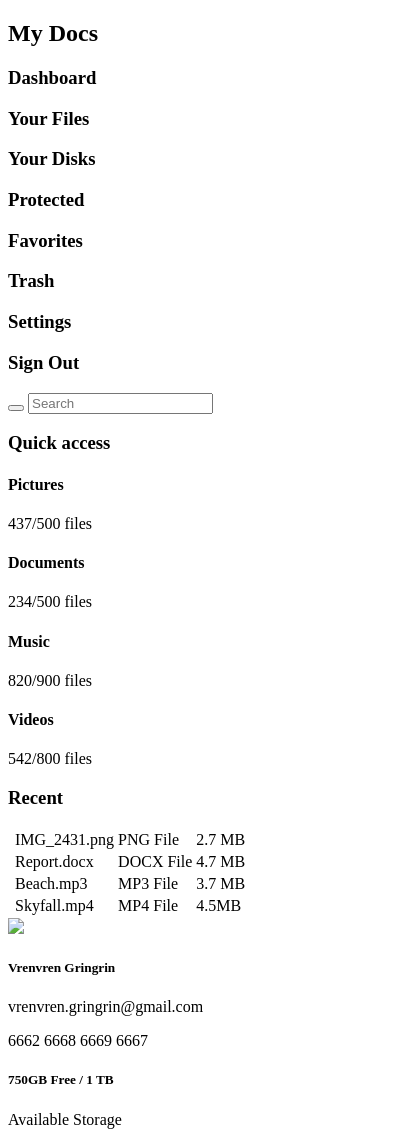
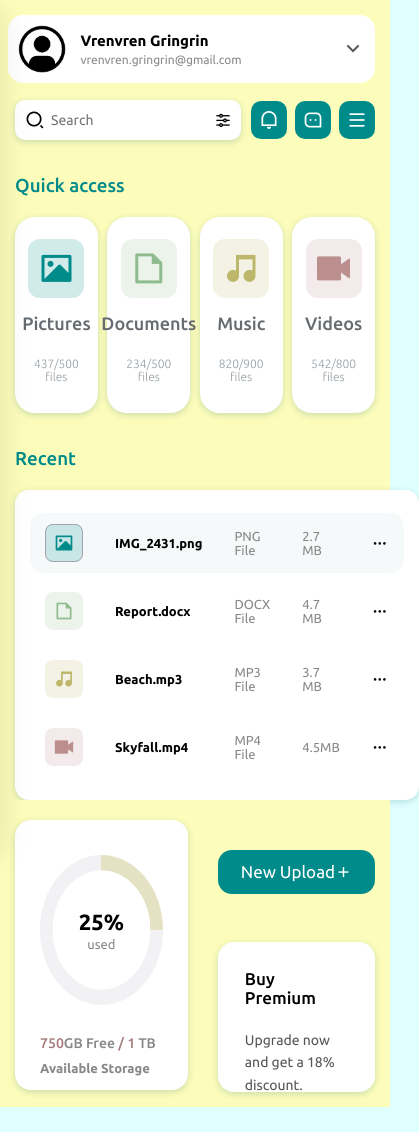
Before and after one commit to tpreisig/file-sharing-plateform, a plain HTML site: page index.html in a window 390 px wide. Shown: the top 1132 px of the page, 419 px wide, since content can reach past the window. After the commit the page ends 1108 px from the top, so only its background shows below. Drawn offline with nearby package versions, Linux system fonts and the light colour scheme.

Commit message:
Added all the code for the styling and designing of the plateform.

```diff
--- a/index.html
+++ b/index.html
@@ -3,6 +3,8 @@
 <head>
     <meta charset="UTF-8">
     <meta name="viewport" content="width=device-width, initial-scale=1.0">
+    <link rel="stylesheet" href="./style.css">
+    <link rel="stylesheet" href="https://cdnjs.cloudflare.com/ajax/libs/remixicon/4.2.0/remixicon.min.css">
     <title>File Sharing Plateform</title>
 </head>
 <body>
@@ -123,11 +125,10 @@
     <div class="right-section">
         <div class="profile">
             <div class="info">
-                <img src="assets/portrait.jpeg" width="200">
+                <img src="assets/user.png" width="200">
                 <div class="account">
                     <h5>Vrenvren Gringrin</h5>
                     <p>vrenvren.gringrin@gmail.com</p>
-                    <p>6662 6668 6669 6667</p>
                 </div>
             </div>
             <i class="ri-arrow-down-s-line"></i>
--- /dev/null
+++ b/style.css
@@ -0,0 +1,598 @@
+@import url("https://fonts.googleapis.com/css2?family=Poppins:ital,wght@0,100;0,200;0,300;0,400;0,500;0,600;0,700;0,800;0,900;1,100;1,200;1,300;1,400;1,500;1,600;1,700;1,800;1,900&family=Ubuntu:ital,wght@0,300;0,400;0,500;0,700;1,300;1,400;1,500;1,700&display=swap");
+
+* {
+  margin: 0;
+  padding: 0;
+  box-sizing: border-box;
+  font-family: "Ubuntu", sans-serif;
+}
+
+body {
+  display: flex;
+  height: 100vh;
+  background: lightcyan;
+}
+
+.left-section {
+  background: #fff;
+  width: 170px;
+  display: flex;
+  flex-direction: column;
+  align-items: center;
+  justify-content: space-between;
+  height: 100%;
+  padding: 25px 10px;
+  transition: all 0.3s ease;
+}
+.left-section h2 {
+  color: darkcyan;
+  margin-bottom: 15px;
+  text-align: center;
+}
+.left-section .sidebar {
+  flex-direction: column;
+  gap: 30px;
+  display: flex;
+}
+.left-section .sidebar .item,
+.sign-out {
+  display: flex;
+  flex-direction: row;
+  align-items: center;
+  justify-content: flex-start;
+  align-items: center;
+  gap: 6px;
+  color: darkslateblue;
+  cursor: pointer;
+  transition: all 0.3s ease;
+}
+.left-section .sidebar .item.active h3,
+.left-section .sidebar .item.active i,
+.left-section .sidebar .item:hover,
+.left-section .sign-out:hover {
+  color: rgb(82, 171, 181);
+}
+
+.left-section .sidebar .item h3,
+.left-section .sign-out h3 {
+  font-size: 15px;
+  font-weight: 500;
+}
+.left-section .sidebar .item i,
+.left-section .sign-out i {
+  font-size: 22px;
+}
+
+.main {
+  flex: 6;
+  padding: 25px;
+}
+
+.main .header {
+  display: flex;
+  align-items: center;
+  justify-content: space-between;
+}
+
+.main .header .search {
+  background: #fff;
+  display: flex;
+  align-items: center;
+  width: 75%;
+  padding: 8px 10px;
+  border-radius: 10px;
+  box-shadow: 0 2px 6px rgba(0, 100, 100, 0.2);
+}
+.main .header .search button {
+  font-size: 20px;
+  border: none;
+  background: transparent;
+}
+.main .header .search input {
+  padding: 4px 6px;
+  font-size: 14px;
+  border: none;
+  outline: none;
+  width: 100%;
+}
+
+.main .header .search i {
+  cursor: pointer;
+}
+
+.main .header .icon-btns {
+  display: flex;
+  gap: 8px;
+}
+
+.main .header .icon-btns i {
+  font-size: 20px;
+  background: darkcyan;
+  padding: 8px;
+  color: #fff;
+  border-radius: 10px;
+  cursor: pointer;
+  transition: all 0.3s ease;
+}
+
+.main .header .icon-btns i:hover {
+  background: rgb(1, 115, 115);
+}
+
+.main .header .icon-btns i#menu-btn {
+  display: none;
+}
+.right-section {
+  flex: 2;
+}
+
+.main .separator {
+  margin: 35px 0 20px;
+  font-weight: 500;
+  color: darkcyan;
+}
+
+.main .quick-access {
+  display: flex;
+  justify-content: space-around;
+  cursor: pointer;
+}
+.main .quick-access .item {
+  background: #fff;
+  width: 20%;
+  padding: 20px;
+  display: flex;
+  flex-direction: column;
+  align-items: center;
+  justify-content: center;
+  border: 2px solid transparent;
+  border-radius: 20px;
+  transition: all 0.3s ease;
+  box-shadow: 0 2px 6px rgba(0, 100, 100, 0.2);
+}
+
+.main .quick-access .item:hover {
+  box-shadow: none;
+  border-color: #888;
+}
+
+.main .quick-access .item i {
+  font-size: 46px;
+  padding: 10px;
+  border-radius: 12px;
+}
+
+.main .quick-access .item:nth-child(1) i,
+.main table tbody tr:nth-child(1) td.icon i {
+  color: darkcyan;
+  background: rgba(0, 139, 139, 0.18);
+}
+.main .quick-access .item:nth-child(2) i,
+.main table tbody tr:nth-child(2) td.icon i {
+  color: darkseagreen;
+  background: rgba(143, 188, 143, 0.18);
+}
+.main .quick-access .item:nth-child(3) i,
+.main table tbody tr:nth-child(3) td.icon i {
+  color: darkkhaki;
+  background: rgba(189, 183, 107, 0.18);
+}
+.main .quick-access .item:nth-child(4) i,
+.main table tbody tr:nth-child(4) td.icon i {
+  color: rosybrown;
+  background: rgba(188, 143, 143, 0.18);
+}
+
+.main .quick-access .item h4 {
+  font-size: 18px;
+  font-weight: 500;
+  color: rgb(101, 107, 112);
+  margin: 15px 0 8px;
+}
+.main .quick-access .item p {
+  color: rgb(148, 156, 162);
+  font-size: 18px;
+  font-weight: 200;
+  margin: 15px 0 8px;
+}
+
+.main table {
+  background: #fff;
+  padding: 15px;
+  width: 100%;
+  border-radius: 14px;
+  box-shadow: 0 2px 6px rgba(0, 100, 100, 0.2);
+  border-spacing: 0 8px;
+}
+
+.main table tbody tr {
+  cursor: pointer;
+  transition: all 0.3s ease;
+}
+
+.main table tbody tr.selected,
+.main table tbody tr:hover {
+  border-radius: 14px;
+  background: rgba(243, 247, 247, 0.7);
+}
+
+.main table tbody tr td {
+  padding: 16px;
+}
+
+.main table tbody tr td.icon i {
+  font-size: 20px;
+  padding: 8px;
+  color: dodgerblue;
+  border: 1px solid transparent;
+  border-radius: 8px;
+  transition: all 0.3s ease;
+}
+
+.main table tbody tr.selected td.icon i,
+.main table tbody tr:hover td.icon i {
+  border-color: rgb(163, 162, 174);
+}
+
+.main table tbody tr td.name {
+  font-weight: 700;
+  font-size: 14px;
+  color: rgba(0, 0, 0.4);
+}
+.main table tbody tr td.extension,
+.main table tbody tr td.size {
+  color: #888;
+  font-size: 14px;
+}
+
+.main table tbody tr td:first-child {
+  border-radius: 14px 0 0 14px;
+  padding-left: 15px;
+}
+
+.main table tbody tr td:last-child {
+  border-radius: 0 14px 14px 0;
+}
+
+.right-section {
+  padding: 25px 25px 15px 10px;
+}
+
+.right-section .profile {
+  background: #fff;
+  padding: 10px;
+  display: flex;
+  gap: 14px;
+  align-items: center;
+  justify-content: space-between;
+  border-radius: 15px;
+  margin-bottom: 40px;
+}
+
+.right-section .profile .info {
+  display: flex;
+  align-items: center;
+  gap: 14px;
+}
+
+.right-section .profile .info img {
+  width: 48px;
+  height: 48px;
+  border-radius: 50%;
+  object-fit: cover;
+  object-position: center;
+}
+
+.right-section .profile .info .account h5 {
+  font-size: 15px;
+  margin-bottom: 4px;
+  cursor: pointer;
+}
+
+.right-section .profile .info .account p {
+  font-size: 14px;
+  color: #888;
+}
+
+.right-section .profile > i {
+  font-size: 24px;
+  color: #555;
+  cursor: pointer;
+}
+
+.right-section .widgets {
+  display: flex;
+  flex-direction: column;
+}
+
+.right-section .widgets .disk {
+  background: #fff;
+  display: flex;
+  flex-direction: column;
+  justify-content: space-around;
+  height: 300px;
+  padding: 0 25px;
+  border-radius: 16px;
+  box-shadow: 0 2px 6px rgba(0, 100, 100, 0.2);
+}
+
+.right-section .widgets .disk .progress {
+  display: flex;
+  align-items: center;
+  justify-content: center;
+}
+.right-section .widgets .disk .progress .progress-bar {
+  width: 150px;
+  height: 150px;
+  background: radial-gradient(closest-side, #fff 79%, transparent 80% 100%),
+    conic-gradient(rgba(189, 183, 107, 0.4) 25%, rgb(242, 242, 244) 0%);
+  display: flex;
+  flex-direction: column;
+  align-items: center;
+  justify-content: center;
+  gap: 2px;
+  margin-top: 20px;
+  border-radius: 50%;
+}
+.right-section .widgets .disk .progress .progress-bar::before {
+  content: "25%";
+  font-size: 22px;
+  font-weight: 600;
+}
+.right-section .widgets .disk .progress .progress-bar::after {
+  content: "used";
+  font-size: 13px;
+  color: #888;
+}
+.right-section .widgets .disk .info h5 {
+  color: #888;
+  font-weight: 500;
+  font-size: 20px;
+  margin-bottom: 10px;
+}
+
+.right-section .widgets .disk .info h5 span {
+  color: rgb(165, 125, 125);
+}
+
+.right-section .widgets .disk .info p {
+  font-size: 14px;
+  color: #888;
+  font-weight: 700;
+}
+
+.right-section .widgets .bottom {
+  display: flex;
+  flex-direction: column;
+}
+
+.right-section .widgets .bottom button {
+  border: none;
+  background: darkcyan;
+  color: #fff;
+  margin: 30px 0;
+  font-size: 20px;
+  padding: 14px;
+  border-radius: 14px;
+  cursor: pointer;
+  transition: all 0.3s ease;
+}
+.right-section .widgets .bottom button:hover {
+  background: rgb(1, 154, 154);
+}
+.right-section .widgets .bottom .premium {
+  background: #fff;
+  padding: 25px;
+  height: 150px;
+  display: flex;
+  flex-direction: column;
+  gap: 10px;
+  border-radius: 16px;
+  border: 2px solid transparent;
+  cursor: pointer;
+  box-shadow: 0 2px 6px rgba(0, 100, 100, 0.2);
+}
+
+.right-section .widgets .bottom .premium:hover {
+  box-shadow: none;
+  border-color: #888;
+}
+
+.right-section .widgets .bottom .premium .title {
+  display: flex;
+  flex-direction: column;
+  align-items: flex-start;
+  gap: 10px;
+}
+.right-section .widgets .bottom .premium .title h5 {
+  font-size: 20px;
+  font-weight: 500;
+}
+.right-section .widgets .bottom .premium .title i {
+  font-size: 30px;
+  padding: 10px;
+  background: darkcyan;
+  color: #fff;
+  border-radius: 14px;
+}
+.right-section .widgets .bottom .premium p {
+  color: #555;
+  font-size: 16px;
+  line-height: 1.4rem;
+  padding: 12px 0;
+}
+
+@media screen and (max-width: 1230px) {
+  .left-section {
+    width: 90px;
+  }
+  .left-section h2 {
+    font-size: 17px;
+  }
+  .left-section .sidebar .item {
+    justify-content: center;
+  }
+  .left-section .sidebar .item h3,
+  .left-section .sign-out h3 {
+    display: none;
+  }
+  .left-section .sidebar .item i,
+  .left-section .sign-out i {
+    font-size: 26px;
+  }
+  .main {
+    background: rgb(208, 252, 206);
+  }
+  .main .quick-access {
+    justify-content: space-between;
+  }
+  .main .quick-access .item {
+    width: 23%;
+  }
+  .main .quick-access .item i {
+    font-size: 36px;
+  }
+  .main .quick-access .item h5 {
+    font-size: 16px;
+  }
+  .main .quick-access .item p,
+  .right-section .profile .info .account p {
+    font-size: 12px;
+  }
+  .right-section {
+    background: rgb(208, 252, 206);
+  }
+  .right-section .widgets .disk {
+    height: 270px;
+  }
+  .right-section .widgets .disk .progres .progress-bar {
+    width: 120px;
+    height: 120px;
+  }
+  .right-section .widgets .disk .info h5 {
+    font-size: 18px;
+  }
+  .right-section .widgets .bottom button {
+    font-size: 17px;
+    padding: 12px;
+  }
+  .right-section .widgets .bottom .premium {
+    margin-top: 20px;
+  }
+  .right-section .widgets .bottom .premium .title h5 {
+    font-size: 17px;
+  }
+  .right-section .widgets .bottom .premium .title i {
+    font-size: 26px;
+  }
+  .right-section .widgets .bottom .premium .title p {
+    font-size: 14px;
+  }
+}
+@media screen and (max-width: 992px) {
+  .left-section {
+    position: absolute;
+    width: 160px;
+    left: -160px;
+    z-index: 1000;
+    box-shadow: 0 10px 30px rgba(0, 0, 0, 0.1);
+  }
+  .left-section .sidebar .item {
+    justify-content: start;
+  }
+  .left-section .sidebar .item h3,
+  .left-section .sidebar .sign-out {
+    display: block;
+  }
+  .left-section .sidebar .item i,
+  .left-section .sidebar .sign-out i {
+    font-size: 22px;
+  }
+  .main {
+    background: rgb(251, 223, 237);
+  }
+  .main,
+  .right-section {
+    padding: 20px 15px 15px;
+    background: rgb(251, 223, 237);
+  }
+  .main .header {
+    gap: 10px;
+  }
+  .main .header .icon-btns i#menu-btn {
+    display: block;
+  }
+  .main .quick-access .item p {
+    text-align: center;
+  }
+  .main table tbody tr td.name,
+  .main table tbody tr td.extension,
+  .main table tbody tr td.size {
+    font-size: 13px;
+  }
+}
+@media screen and (max-width: 768px) {
+  body {
+    flex-direction: column;
+  }
+  .main {
+    padding: 26px 15px 0;
+    background: rgb(252, 252, 187);
+  }
+  .main .header {
+    justify-content: start;
+  }
+  .main .header .search {
+    width: 30%;
+  }
+  .right-section {
+    background: rgb(252, 252, 187);
+  }
+  .right-section .profile {
+    position: absolute;
+    top: 15px;
+    right: 15px;
+  }
+  .right-section .widgets {
+    flex-direction: row;
+    gap: 30px;
+  }
+  .right-section .widgets .disk {
+    width: 48%;
+  }
+  .right-section .widgets .bottom {
+    justify-content: center;
+    gap: 30px;
+  }
+  .right-section .widgets .bottom {
+    margin: 0;
+  }
+  .right-section .widgets .bottom .premium {
+    margin-top: -12px;
+  }
+}
+@media screen and (max-width: 576px) {
+  .main {
+    padding: 100px 15px 0;
+    border: none;
+  }
+  .main .header .search {
+    width: 68%;
+  }
+  .right-section .profile {
+    width: 94%;
+  }
+  .right-section .widgets .disk .info h5 {
+    font-size: 14px;
+  }
+  .right-section .widgets .disk .info p {
+    font-size: 13px;
+  }
+  .right-section .widgets .bottom .premium .title i {
+    font-size: 20px;
+    display: none;
+  }
+  .right-section .widgets .bottom .premium .title p {
+    font-size: 14px;
+  }
+}
```
Also changed, not shown: assets/user.png (added), 1 other file.
